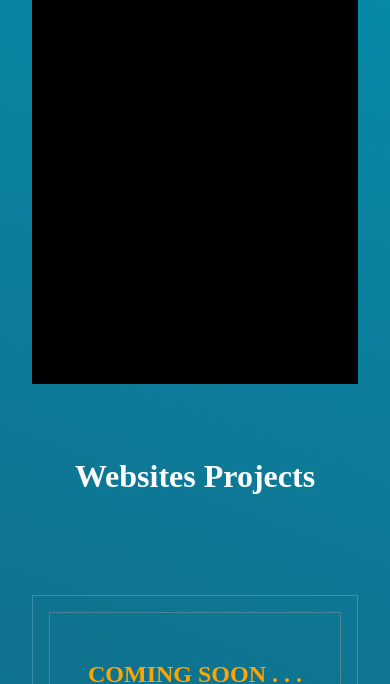
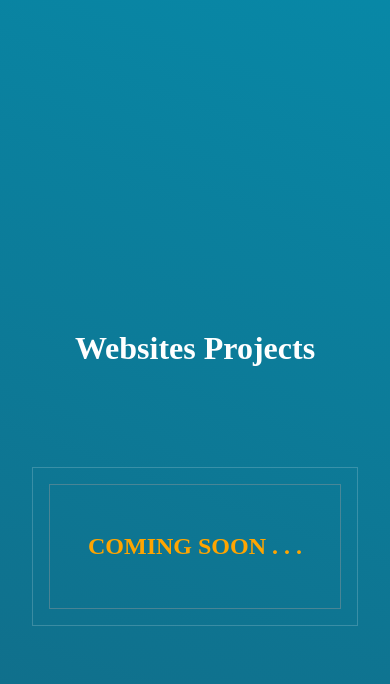
Before and after one commit to git-newuser/my_portfolio, a plain HTML site: page my_portfolio/index.html in a window 390 px wide. Shown: the part 829-1513 px from the top of the page. Drawn offline with Linux system fonts and the light colour scheme.

Commit message:
Update main.css

```diff
--- a/my_portfolio/styles/main.css
+++ b/my_portfolio/styles/main.css
@@ -455,11 +455,4 @@ body .fourth-row div.social-media ul li a:hover svg {
     opacity: 1;
   }
 }
-
-@media (max-width: 490px) {
-  .first-row {
-    background: #000;
-    font-size: 3em;
-  }
-}
 /*# sourceMappingURL=main.css.map */
```
